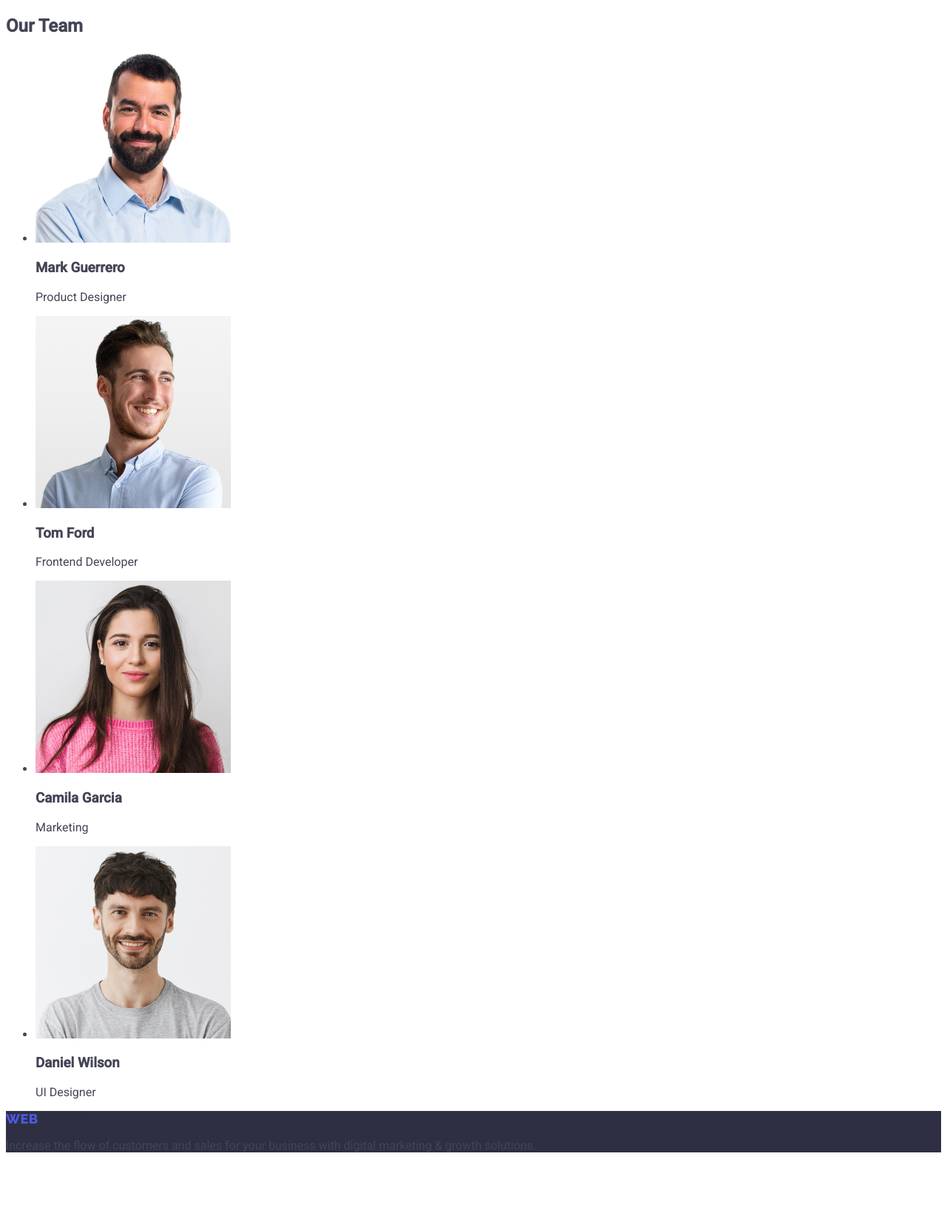
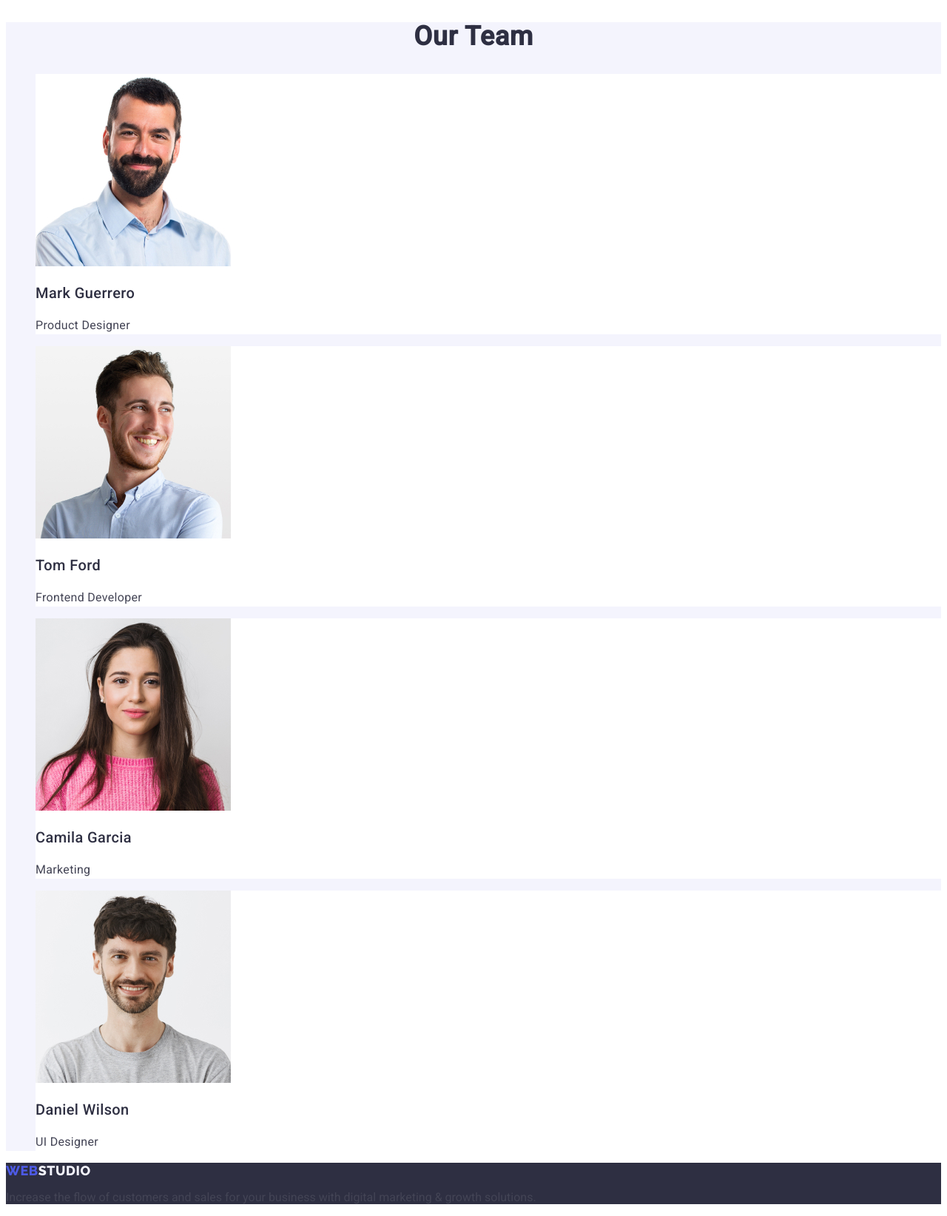
Before and after one commit to Oleksandra-lab/goit-markup-hw-02, a plain HTML site: page index.html in a window 1280 px wide. Shown: the part 1727-3371 px from the top of the page at 74% size. Before the commit the page ends 3301 px from the top, so only its background shows below. Drawn offline with Linux system fonts and the light colour scheme.

Commit message:
Update index.html, portfolio.html, styles.css

```diff
--- a/css/styles.css
+++ b/css/styles.css
@@ -36,6 +36,10 @@ body {
 .logo_span {
     color: #2e2f42;
 }
+.ftr .logo_span {
+  color:  #f4f4fd;
+}
+
 .list_item {
     font-weight: 500;
     font-size: 16px;
@@ -106,6 +110,48 @@ body {
         text-transform: capitalize;
         color: #2e2f42 ;
     }
+    .t_section {
+        background-color:  #F4F4FD;
+    }
+    .t_section_title {
+        font-size: 36px;
+        line-height: 1.11;
+        text-align: center;
+        letter-spacing: 0.02em;
+        text-transform: capitalize;
+        color:  #2e2f42 ;
+    }
+    .t_section_list_item {
+        background-color:  #FFFFFF ;
+    }
+    .t_section_list_item_ttl {
+        font-weight: 500;
+        font-size: 20px;
+        line-height: 1.2;
+        letter-spacing: 0.02em;
+        color: #2e2f42;
+    }
+    .t_section_list_item_txt {
+        font-size: 16px;
+        line-height: 1.5;
+        letter-spacing: 0.02em;
+    }
+    .o_section_btn {
+        font-family: "Roboto";
+        font-weight: 500;
+        font-size: 16px;
+        line-height: 1.5;
+        letter-spacing: 0.04em;
+        color: #4d5ae5 ;
+        cursor: pointer;
+    }
+    .o_section .o_section_btn:hover,
+    .o_section .o_section_btn:focus {
+        color: #FFFFFF;
+        background-color: #404BBF;
+
+
+    }
     .ftr {
         background-color: #2e2f42;
     }
--- a/index.html
+++ b/index.html
@@ -111,32 +111,32 @@
         </ul>
       </section>
       <!--Team section-->
-      <section>
-        <h2>Our Team</h2>
-        <ul>
-          <li>
+      <section class="t_section">
+        <h2 class="t_section_title">Our Team</h2>
+        <ul class="t_section_list list">
+          <li class="t_section_list_item">
             <img src="./images/our-team/img1.jpg" alt="Young man" width="264" />
-            <h3>Mark Guerrero</h3>
-            <p>Product Designer</p>
+            <h3 class="t_section_list_item_ttl">Mark Guerrero</h3>
+            <p class="t_section_list_item_txt">Product Designer</p>
           </li>
-          <li>
+          <li class="t_section_list_item">
             <img src="./images/our-team/img2.jpg" alt="Young man" width="264" />
-            <h3>Tom Ford</h3>
-            <p>Frontend Developer</p>
+            <h3 class="t_section_list_item_ttl">Tom Ford</h3>
+            <p class="t_section_list_item_txt">Frontend Developer</p>
           </li>
-          <li>
+          <li class="t_section_list_item">
             <img
               src="./images/our-team/img3.jpg"
               alt="Young woman"
               width="264"
             />
-            <h3>Camila Garcia</h3>
-            <p>Marketing</p>
+            <h3 class="t_section_list_item_ttl">Camila Garcia</h3>
+            <p class="t_section_list_item_txt">Marketing</p>
           </li>
-          <li>
+          <li class="t_section_list_item">
             <img src="./images/our-team/img4.jpg" alt="Young man" width="264" />
-            <h3>Daniel Wilson</h3>
-            <p>UI Designer</p>
+            <h3 class="t_section_list_item_ttl">Daniel Wilson</h3>
+            <p class="t_section_list_item_txt">UI Designer</p>
           </li>
         </ul>
       </section>
```
Also changed, not shown: portfolio.html (+13 -14 lines).
